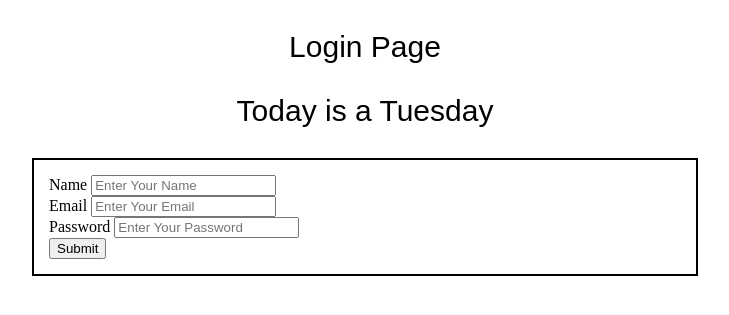
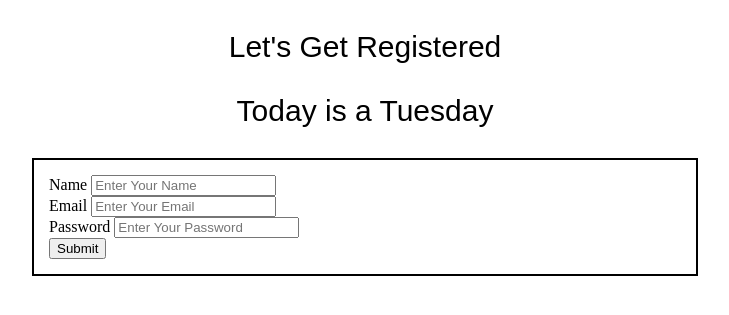
Before and after one commit to shradha810/Flask-MongoDB-Application, a Flask app: page / in a window 1280 px wide. Shown: the top 315 px of the page, without its empty margins (275-1004 px from the left). Run offline with Flask 3, Linux system fonts and the light colour scheme; parts of the project's set-up code (start-up, migrations or seed data) failed here and were passed over.

Commit message:
Update index.html

```diff
--- a/templates/index.html
+++ b/templates/index.html
@@ -2,10 +2,10 @@
 <html lang="en">
 <head>
 
-    <title> Login Form</title>
+    <title> Registration Form</title>
 </head>
 <body>
-    <p>Login Page</p>
+    <p> Let's Get Registered</p>
     <p>Today is a {{ day_of_week }}</p>
 
     <div class="centered">
```
